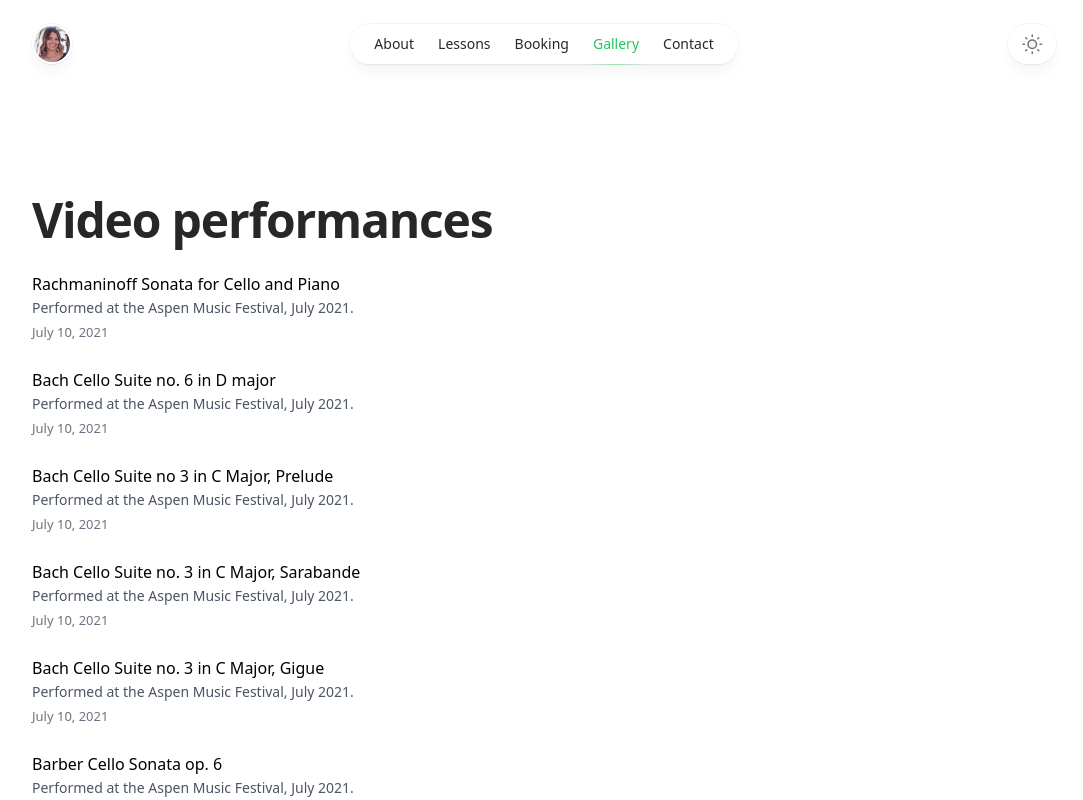
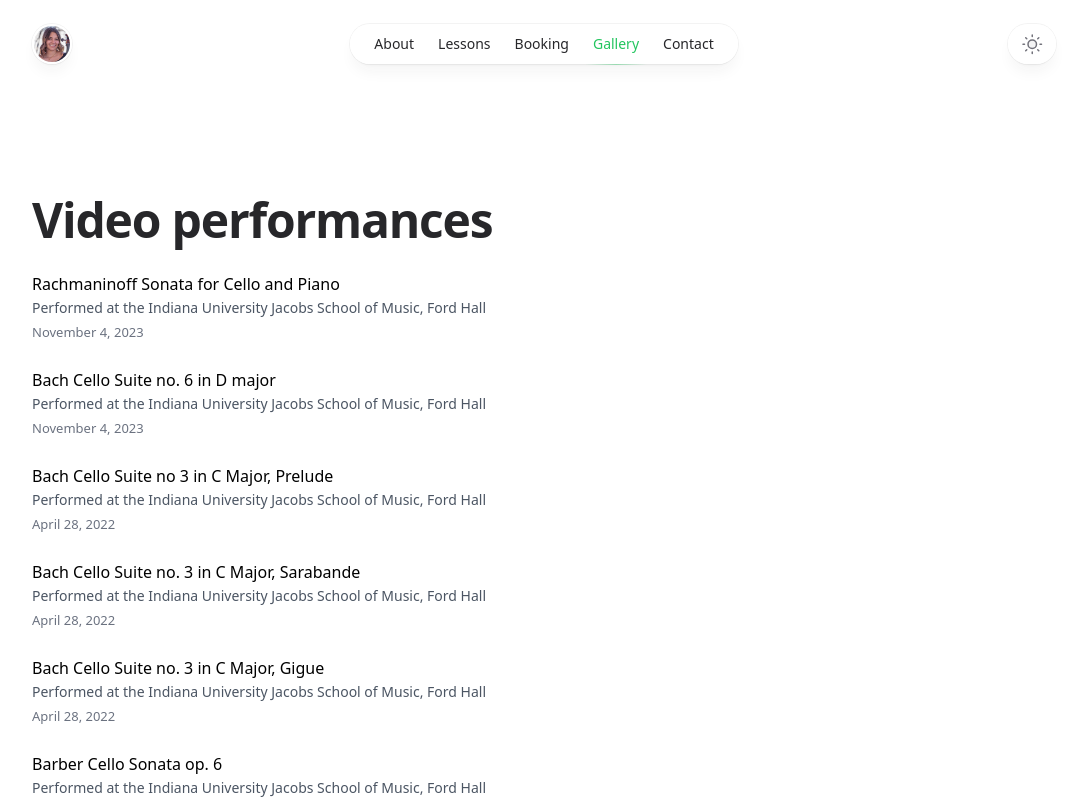
Before and after one commit to jseanpatel/oliviahuntcello.com, a Next.js app: page /gallery in a window 1280 px wide. Shown: the top 800 px of the page, without its empty margins (96-1179 px from the left). Built offline with nearby package versions, Linux system fonts and the light colour scheme; no server answers.

Commit message:
chore: responded to comments

```diff
--- a/package.json
+++ b/package.json
@@ -34,6 +34,6 @@
     "eslint-config-next": "^14.0.4",
     "prettier": "^3.1.1",
     "prettier-plugin-tailwindcss": "^0.5.11",
-    "sharp": "0.33.1"
+    "sharp": "^0.33.1"
   }
 }
--- a/src/app/booking/page.jsx
+++ b/src/app/booking/page.jsx
@@ -97,7 +97,7 @@ export default function About() {
           <div>
             <div>
               <div className="max-w-xl mx-auto lg:mx-0 lg:max-w-lg ">
-                <form action="/thank-you" method="POST" className="pt-8 mt-8 border-t border-gray-900/10 dark:border-zinc-400" name="booking-inquiry" netlify>
+                <form action="/thank-you" method="POST" className="mt-8 border-t border-gray-900/10 dark:border-zinc-400" name="booking-inquiry" netlify="true">
                 <div className="grid grid-cols-1 mt-8 gap-x-8 gap-y-6 sm:grid-cols-2">
                     <div className="">
                       <label
--- a/src/app/contact/page.js
+++ b/src/app/contact/page.js
@@ -82,7 +82,7 @@ export default function Contact() {
           method="POST"
           className="max-w-xl mx-auto mt-16 sm:mt-20"
           name="contact"
-          netlify
+          netlify="true"
         >
           <div className="grid grid-cols-1 gap-x-8 gap-y-6 sm:grid-cols-2">
             <div>
--- a/src/app/gallery/page.jsx
+++ b/src/app/gallery/page.jsx
@@ -8,50 +8,50 @@ const videos = [
     id: 1,
     src: 'https://www.youtube.com/embed/dQw4w9WgXcQ',
     title: 'Rachmaninoff Sonata for Cello and Piano',
-    description: 'Performed at the Aspen Music Festival, July 2021.',
-    date: 'July 10, 2021',
+    description: 'Performed at the Indiana University Jacobs School of Music, Ford Hall',
+    date: 'November 4, 2023',
   },
   {
     id: 2,
     src: 'https://www.youtube.com/watch?v=xAbfDTLZneE',
     title: 'Bach Cello Suite no. 6 in D major',
-    description: 'Performed at the Aspen Music Festival, July 2021.',
-    date: 'July 10, 2021',
+    description: 'Performed at the Indiana University Jacobs School of Music, Ford Hall',
+    date: 'November 4, 2023',
   },
   {
     id: 3,
     src: 'https://www.youtube.com/watch?v=xAbfDTLZneE',
     title: 'Bach Cello Suite no 3 in C Major, Prelude',
-    description: 'Performed at the Aspen Music Festival, July 2021.',
-    date: 'July 10, 2021',
+    description: 'Performed at the Indiana University Jacobs School of Music, Ford Hall',
+    date: 'April 28, 2022',
   },
   {
     id: 4,
     src: 'https://www.youtube.com/watch?v=xAbfDTLZneE',
     title: 'Bach Cello Suite no. 3 in C Major, Sarabande',
-    description: 'Performed at the Aspen Music Festival, July 2021.',
-    date: 'July 10, 2021',
+    description: 'Performed at the Indiana University Jacobs School of Music, Ford Hall',
+    date: 'April 28, 2022',
   },
   {
     id: 5,
     src: 'https://www.youtube.com/watch?v=xAbfDTLZneE',
     title: 'Bach Cello Suite no. 3 in C Major, Gigue',
-    description: 'Performed at the Aspen Music Festival, July 2021.',
-    date: 'July 10, 2021',
+    description: 'Performed at the Indiana University Jacobs School of Music, Ford Hall',
+    date: 'April 28, 2022',
   },
   {
     id: 6,
     src: 'https://www.youtube.com/watch?v=xAbfDTLZneE',
     title: 'Barber Cello Sonata op. 6',
-    description: 'Performed at the Aspen Music Festival, July 2021.',
-    date: 'July 10, 2021',
+    description: 'Performed at the Indiana University Jacobs School of Music, Ford Hall',
+    date: 'April 28, 2022',
   },
   {
     id: 7,
     src: 'https://www.youtube.com/watch?v=xAbfDTLZneE',
     title: 'Variations on a Rococo Theme op. 33',
-    description: 'Performed at the Aspen Music Festival, July 2021.',
-    date: 'July 10, 2021',
+    description: 'Performed at the Indiana University Jacobs School of Music, Ford Hall',
+    date: 'April 28, 2022',
   },
 ]
 
--- a/src/app/lessons/page.jsx
+++ b/src/app/lessons/page.jsx
@@ -5,12 +5,7 @@ import clsx from 'clsx'
 import { Container } from '@/components/Container'
 import lessonInfoPortraitImage from '@/images/lesson-info-portrait.jpg'
 
-function SocialLink({
-  className,
-  href,
-  children,
-  icon: Icon,
-}) {
+function SocialLink({ className, href, children, icon: Icon }) {
   return (
     <li className={clsx(className, 'flex')}>
       <Link
@@ -41,6 +36,49 @@ export const metadata = {
     'Private cello lessons are offered to cellists of any age or skill level who are interested in establishing a strong technical foundation and developing their personal artistry. The approach is individualistic and flexible, based on the needs and interests of the student.',
 }
 
+function Testimonial() {
+  return (
+    <div className="flex flex-col lg:pb-0">
+      <figure className="flex flex-col justify-between flex-auto">
+        <blockquote className="leading-8 text-gray-900 text-md">
+          <p className="italic">
+            “Absolutely wonderful! Olivia is an incredibly warm and nurturing
+            teacher that has realistic goals for students while also being
+            patient and encouraging. We only worked together briefly but it was
+            such a wonderful experience to strategize problem areas together and
+            slowly figure them out. Could not recommend highly enough!”
+          </p>
+        </blockquote>
+        <figcaption className="flex items-center mt-4 gap-x-6">
+          <div className="text-base">
+            <div className="font-semibold text-gray-900">Jospeh I.</div>
+            <div className="mt-1 text-gray-500">Student</div>
+          </div>
+        </figcaption>
+      </figure>
+      <figure className="flex flex-col justify-between flex-auto mt-8">
+        <blockquote className="leading-8 text-gray-900 text-md">
+          <p className="italic">
+            “Olivia is amazing! I started taking lessons with her after taking a
+            decade long break from cello, and I was really nervous about jumping
+            back into it. Olivia provided such a calm and generative environment
+            to learn, practice, and gain confidence. The lessons felt deeply
+            collaborative and were really personalized to my individual needs.
+            Olivia is a kind, thoughtful, and fun teacher, and I would
+            definitely recommend her!”
+          </p>
+        </blockquote>
+        <figcaption className="flex items-center mt-4 gap-x-6">
+          <div className="text-base">
+            <div className="font-semibold text-gray-900">Maggie M.</div>
+            <div className="mt-1 text-gray-500">Student</div>
+          </div>
+        </figcaption>
+      </figure>
+    </div>
+  )
+}
+
 export default function About() {
   return (
     <Container className="mt-16 sm:mt-32">
@@ -53,7 +91,6 @@ export default function About() {
               sizes="(min-width: 1024px) 32rem, 20rem"
               className="object-cover border-2 border-black aspect-rectangle rotate-2 rounded-2xl bg-zinc-100 dark:border-white dark:border-zinc-700"
             />
-
           </div>
         </div>
         <div className="lg:order-first lg:row-span-2">
@@ -90,14 +127,25 @@ export default function About() {
               </p>
             </section>
 
-
+            <section className="mt-6 text-base space-y-7 text-zinc-600 dark:text-zinc-400">
+              <h2 className="text-lg font-bold tracking-tight text-zinc-800 sm:text-xl dark:text-zinc-100">
+                Testimonials
+              </h2>
+              <Testimonial />
+            </section>
           </div>
 
           <div>
             <div>
               <div className="max-w-xl mx-auto lg:mx-0 lg:max-w-lg ">
-                <form action="/thank-you" method="POST" className="pt-8 mt-8 border-t border-gray-900/10 dark:border-zinc-400" name="lesson-inquiry" netlify>
-                <div className="grid grid-cols-1 mt-8 gap-x-8 gap-y-6 sm:grid-cols-2">
+                <form
+                  action="/thank-you"
+                  method="POST"
+                  className="mt-8 border-t border-gray-900/10 dark:border-zinc-400"
+                  name="lesson-inquiry"
+                  netlify="true"
+                >
+                  <div className="grid grid-cols-1 mt-8 gap-x-8 gap-y-6 sm:grid-cols-2">
                     <div className="">
                       <label
                         htmlFor="first-name"
@@ -201,12 +249,11 @@ export default function About() {
                   <div className="flex justify-end mt-10">
                     <button
                       type="submit"
-                      className="rounded-md bg-gray-900 cursor-pointer hover:opacity-75 px-3.5 py-2.5 text-center text-sm font-semibold font-semibold text-white shadow-sm focus-visible:outline focus-visible:outline-2 dark:bg-zinc-700 "
+                      className="cursor-pointer rounded-md bg-gray-900 px-3.5 py-2.5 text-center text-sm font-semibold font-semibold text-white shadow-sm hover:opacity-75 focus-visible:outline focus-visible:outline-2 dark:bg-zinc-700 "
                     >
                       Send message
                     </button>
                   </div>
-
                 </form>
               </div>
             </div>
```
Also changed, not shown: 2 other files (tests, documents, lock files or other folders).
